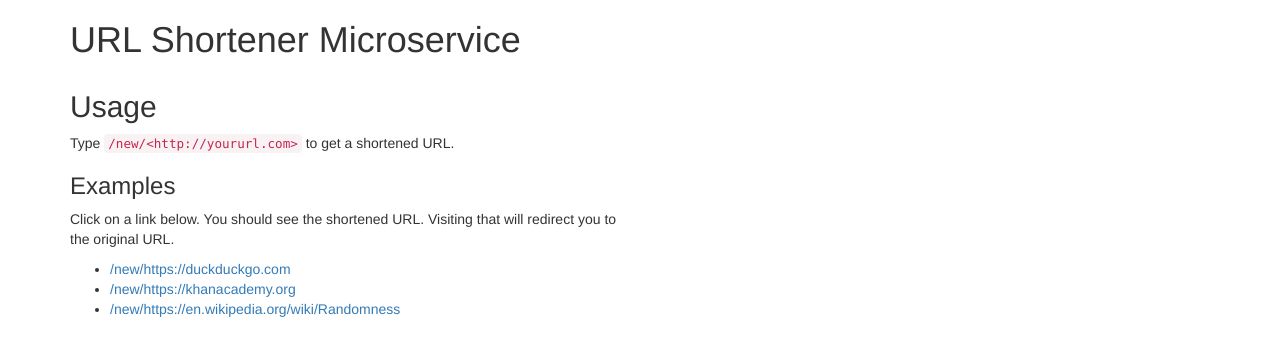
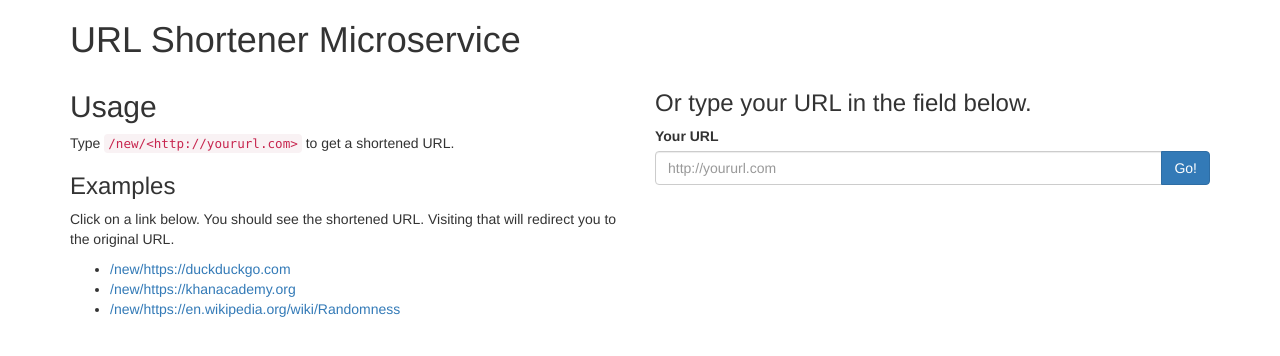
Before and after one commit to kevcomedia/url-shortener, a website: page index.html in a window 1280 px wide. Drawn offline with nearby package versions, Linux system fonts and the light colour scheme.

Commit message:
Write form

```diff
--- a/index.html
+++ b/index.html
@@ -29,6 +29,21 @@
           <li><a href="/new/https://en.wikipedia.org/wiki/Randomness">/new/https://en.wikipedia.org/wiki/Randomness</a></li>
         </ul>
       </div>
+      <div class="col-md-6">
+        <h3>Or type your URL in the field below.</h3>
+        <form>
+          <div class="form-group">
+            <label for="url">Your URL</label>
+            <div class="input-group">
+              <input class="form-control" id="url" type="url" placeholder="http://yoururl.com" required>
+              <span class="input-group-btn">
+                <button class="btn btn-primary" type="submit">Go!</button>
+              </span>
+            </div>
+          </div>
+        </form>
+        <div class="shortened-url"></div>
+      </div>
     </div>
   </div>
 </body>
```
